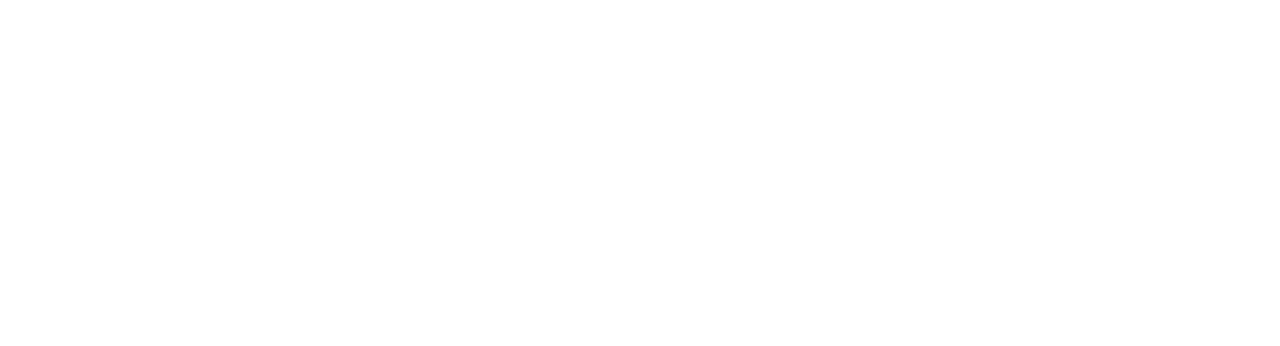
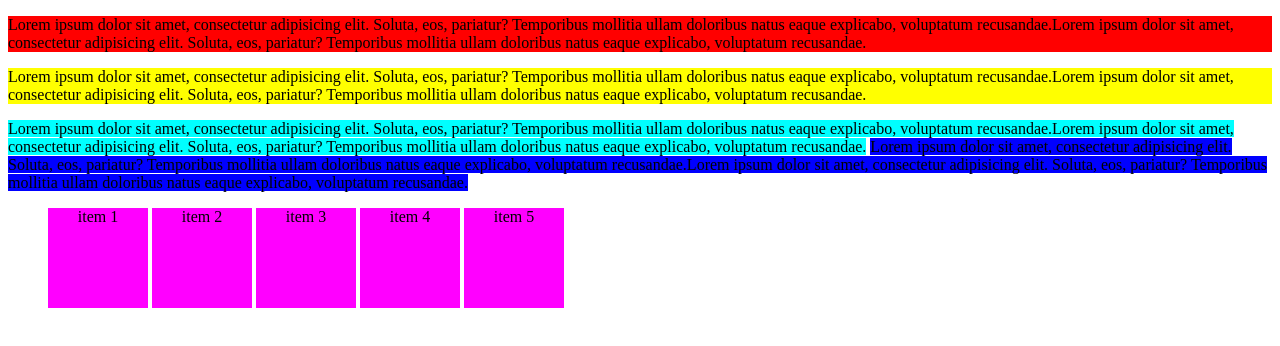
Before and after one commit to paluszkins/css-further, a plain HTML site: page wlasciwosc-display/index.html in a window 1280 px wide. Drawn offline with Linux system fonts and the light colour scheme.

Commit message:
wlasciwosc-display

```diff
--- a/selektory-atrybutow/index.html
+++ b/selektory-atrybutow/index.html
@@ -3,7 +3,7 @@
 <head>
     <meta charset="UTF-8">
     <title>Selektory atrybutów</title>
-    <link rel="stylesheet" href="selektory-atrybutow/css/style.css"
+    <link rel="stylesheet" href="css/style.css"
 </head>
 <body>
     <div class="wrapper">
--- a/wlasciwosc-display/css/style.css
+++ b/wlasciwosc-display/css/style.css
@@ -0,0 +1,31 @@
+.pierwszy {
+    background-color: red;
+}
+
+.drugi {
+    background-color: yellow;
+}
+
+.trzeci {
+    background-color: aqua;
+}
+
+.czwarty {
+    background-color: blue;
+}
+
+#elementy-blokowe p {
+    display: inline;
+}
+
+#elementy-inline-block ul li {
+    display: inline-block;
+    width: 100px;
+    height: 100px;
+    background-color: fuchsia;
+    text-align: center;
+}
+
+#display-none p {
+    display: none;
+}
--- a/wlasciwosc-display/index.html
+++ b/wlasciwosc-display/index.html
@@ -0,0 +1,30 @@
+<!DOCTYPE html>
+<html lang="en">
+<head>
+    <meta charset="UTF-8">
+    <title>Właściwości atrybutów</title>
+    <link rel="stylesheet" href="css/style.css">
+</head>
+<body>
+    <div id="elementy-liniowe">
+        <p class="pierwszy">Lorem ipsum dolor sit amet, consectetur adipisicing elit. Soluta, eos, pariatur? Temporibus mollitia ullam doloribus natus eaque explicabo, voluptatum recusandae.Lorem ipsum dolor sit amet, consectetur adipisicing elit. Soluta, eos, pariatur? Temporibus mollitia ullam doloribus natus eaque explicabo, voluptatum recusandae.</p>
+        <p class="drugi">Lorem ipsum dolor sit amet, consectetur adipisicing elit. Soluta, eos, pariatur? Temporibus mollitia ullam doloribus natus eaque explicabo, voluptatum recusandae.Lorem ipsum dolor sit amet, consectetur adipisicing elit. Soluta, eos, pariatur? Temporibus mollitia ullam doloribus natus eaque explicabo, voluptatum recusandae.</p>
+    </div>
+    <div id="elementy-blokowe">
+         <p class="trzeci">Lorem ipsum dolor sit amet, consectetur adipisicing elit. Soluta, eos, pariatur? Temporibus mollitia ullam doloribus natus eaque explicabo, voluptatum recusandae.Lorem ipsum dolor sit amet, consectetur adipisicing elit. Soluta, eos, pariatur? Temporibus mollitia ullam doloribus natus eaque explicabo, voluptatum recusandae.</p>
+        <p class="czwarty">Lorem ipsum dolor sit amet, consectetur adipisicing elit. Soluta, eos, pariatur? Temporibus mollitia ullam doloribus natus eaque explicabo, voluptatum recusandae.Lorem ipsum dolor sit amet, consectetur adipisicing elit. Soluta, eos, pariatur? Temporibus mollitia ullam doloribus natus eaque explicabo, voluptatum recusandae.</p>
+    </div>
+    <div id="elementy-inline-block">
+        <ul>
+            <li>item 1</li>
+            <li>item 2</li>
+            <li>item 3</li>
+            <li>item 4</li>
+            <li>item 5</li>
+        </ul>
+    </div>
+    <div id="display-none">
+        <p>Nie wyświetlaj mnie</p>
+    </div>
+</body>
+</html>
```
